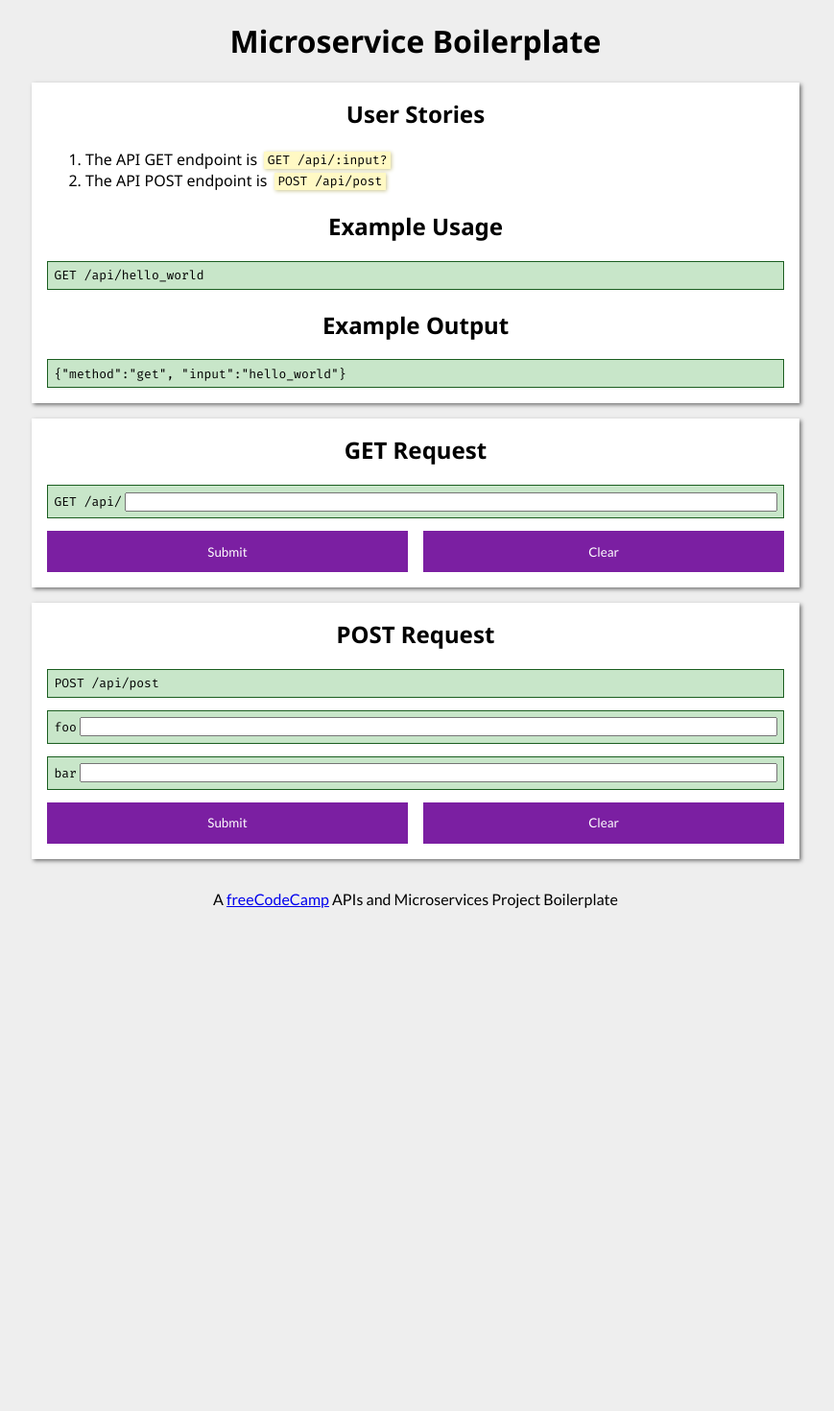
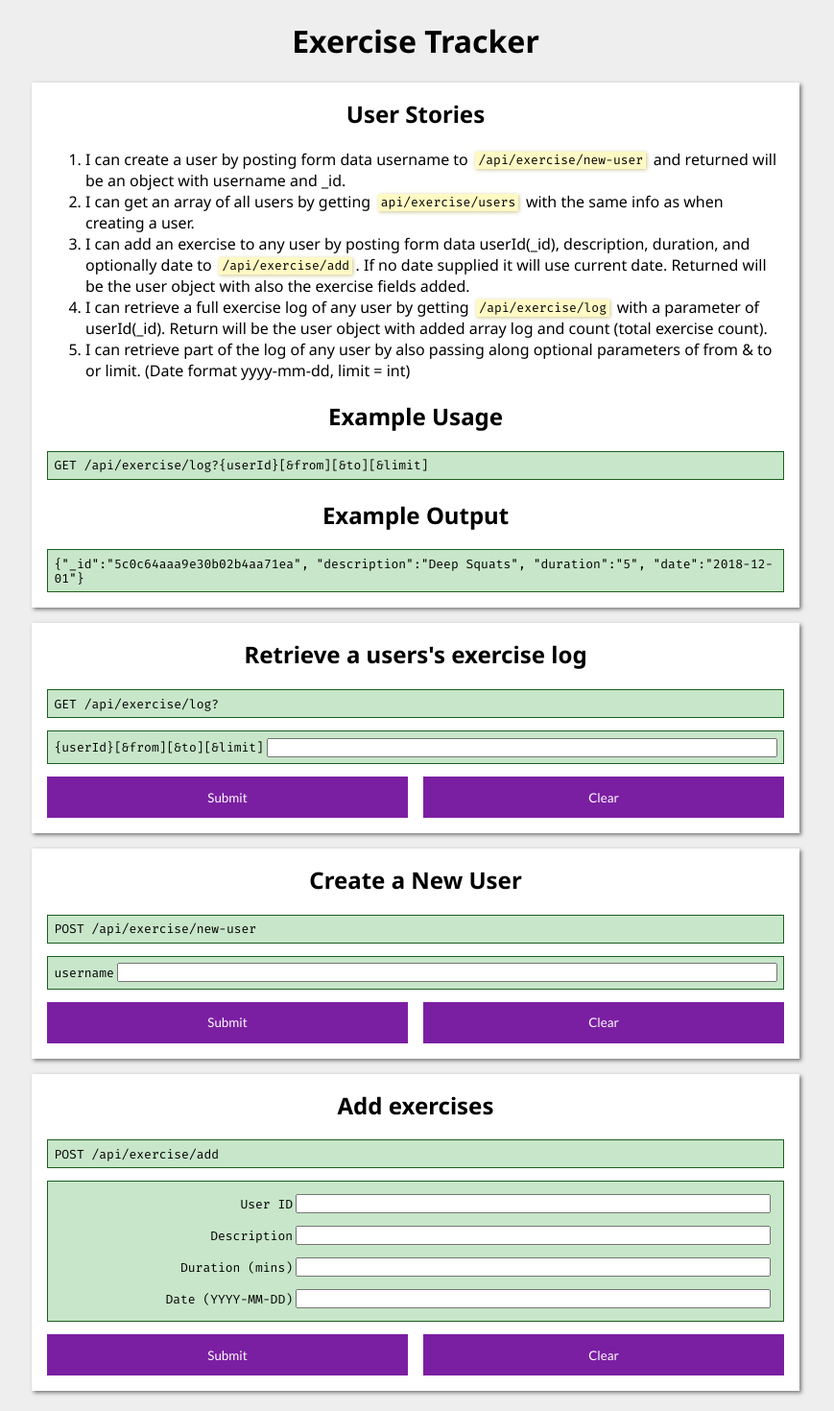
Before and after one commit to gordon2012/fcc-exercise, a React app: page / in a window 1280 px wide. Shown: the top 1470 px of the page at 96% size, without its empty margins (207-1076 px from the left). Before the commit the page ends 962 px from the top, so only its background shows below. Built offline with nearby package versions, Linux system fonts and the light colour scheme; the HTML template or start-up script is replaced by a standard one.

Commit message:
Update copy and form inputs
Signed-off-by: Gordon Doskas <gordon2012@users.noreply.github.com>

```diff
--- a/client/style.css
+++ b/client/style.css
@@ -54,6 +54,23 @@ code {
   .response input {
     margin-top: 0;
     margin-left: 0.25em;
+  }
+}
+
+/* Multi input */
+.response.input {
+  border: none;
+  margin: 0;
+}
+.response.input span {
+  flex: 1;
+}
+.response.input input {
+  flex: 2;
+}
+@media (min-width: 500px) {
+  .response.input span {
+    text-align: right;
   }
 }
 
--- a/common/App.js
+++ b/common/App.js
@@ -53,40 +53,64 @@ class App extends Component {
     return (
       <div className="app">
         <main>
-          <h1 className="masthead">Microservice Boilerplate</h1>
+          <h1 className="masthead">Exercise Tracker</h1>
 
           <div className="container">
             <div className="card">
               <h2 className="masthead">User Stories</h2>
               <ol>
                 <li>
-                  The API GET endpoint is <code>GET /api/:input? </code>
+                  I can create a user by posting form data username to{' '}
+                  <code>/api/exercise/new-user</code> and returned will be an
+                  object with username and _id.
                 </li>
                 <li>
-                  The API POST endpoint is <code>POST /api/post </code>
+                  I can get an array of all users by getting{' '}
+                  <code>api/exercise/users</code> with the same info as when
+                  creating a user.
+                </li>
+                <li>
+                  I can add an exercise to any user by posting form data
+                  userId(_id), description, duration, and optionally date to{' '}
+                  <code>/api/exercise/add</code>. If no date supplied it will
+                  use current date. Returned will be the user object with also
+                  the exercise fields added.
+                </li>
+                <li>
+                  I can retrieve a full exercise log of any user by getting{' '}
+                  <code>/api/exercise/log</code> with a parameter of
+                  userId(_id). Return will be the user object with added array
+                  log and count (total exercise count).
+                </li>
+                <li>
+                  I can retrieve part of the log of any user by also passing
+                  along optional parameters of from & to or limit. (Date format
+                  yyyy-mm-dd, limit = int)
                 </li>
               </ol>
 
               <h2 className="masthead">Example Usage</h2>
-              <code className="response">GET /api/hello_world</code>
+              <code className="response">
+                {`GET /api/exercise/log?{userId}[&from][&to][&limit]`}
+              </code>
               <h2 className="masthead">Example Output</h2>
-              <code className="response">{`{"method":"get", "input":"hello_world"}`}</code>
+              <code className="response">{`{"_id":"5c0c64aaa9e30b02b4aa71ea", "description":"Deep Squats", "duration":"5", "date":"2018-12-01"}`}</code>
             </div>
 
+            {/* Get Log Form */}
             <div className="card">
-              <h2 className="masthead">GET Request</h2>
-
+              <h2 className="masthead">Retrieve a users's exercise log</h2>
               <form
                 ref={form => (this.getFormRef = form)}
                 onSubmit={this.handleGetFormSubmit}
               >
+                <code className="response">{`GET /api/exercise/log?`}</code>
                 <code className="response">
                   <label htmlFor="get">
-                    <span>GET /api/</span>
+                    <span>{`{userId}[&from][&to][&limit]`}</span>
                     <input type="text" id="get" name="get" />
                   </label>
                 </code>
-
                 <div className="buttons">
                   <div>
                     <button>Submit</button>
@@ -100,29 +124,70 @@ class App extends Component {
               </form>
             </div>
 
+            {/* New User Form */}
             <div className="card">
-              <h2 className="masthead">POST Request</h2>
-
+              <h2 className="masthead">Create a New User</h2>
               <form
                 ref={form => (this.postFormRef = form)}
                 onSubmit={this.handlePostFormSubmit}
               >
-                <code className="response">POST /api/post</code>
+                <code className="response">POST /api/exercise/new-user</code>
 
                 <code className="response">
-                  <label htmlFor="foo">
-                    <span>foo</span>
-                    <input type="text" id="foo" name="foo" />
+                  <label htmlFor="username">
+                    <span>username</span>
+                    <input type="text" id="username" name="username" />
                   </label>
                 </code>
 
+                <div className="buttons">
+                  <div>
+                    <button>Submit</button>
+                  </div>
+                  <div>
+                    <button type="button" onClick={this.handlePostFormClear}>
+                      Clear
+                    </button>
+                  </div>
+                </div>
+              </form>
+            </div>
+
+            {/* New Exercise Form  */}
+            <div className="card">
+              <h2 className="masthead">Add exercises</h2>
+              <form
+                ref={form => (this.postFormRef = form)}
+                onSubmit={this.handlePostFormSubmit}
+              >
+                <code className="response">POST /api/exercise/add</code>
                 <code className="response">
-                  <label htmlFor="bar">
-                    <span>bar</span>
-                    <input type="text" id="bar" name="bar" />
-                  </label>
+                  {[
+                    { name: '_id', label: 'User ID', required: true },
+                    {
+                      name: 'description',
+                      label: 'Description',
+                      required: true
+                    },
+                    {
+                      name: 'duration',
+                      label: 'Duration (mins)',
+                      required: true
+                    },
+                    {
+                      name: 'date',
+                      label: 'Date (YYYY-MM-DD)',
+                      required: false
+                    }
+                  ].map(field => (
+                    <div key={field.name} className="response input">
+                      <label htmlFor={field.name}>
+                        <span>{field.label}</span>
+                        <input type="text" id={field.name} name={field.name} />
+                      </label>
+                    </div>
+                  ))}
                 </code>
-
                 <div className="buttons">
                   <div>
                     <button>Submit</button>
```
Also changed, not shown: package.json (+5 -5 lines).
